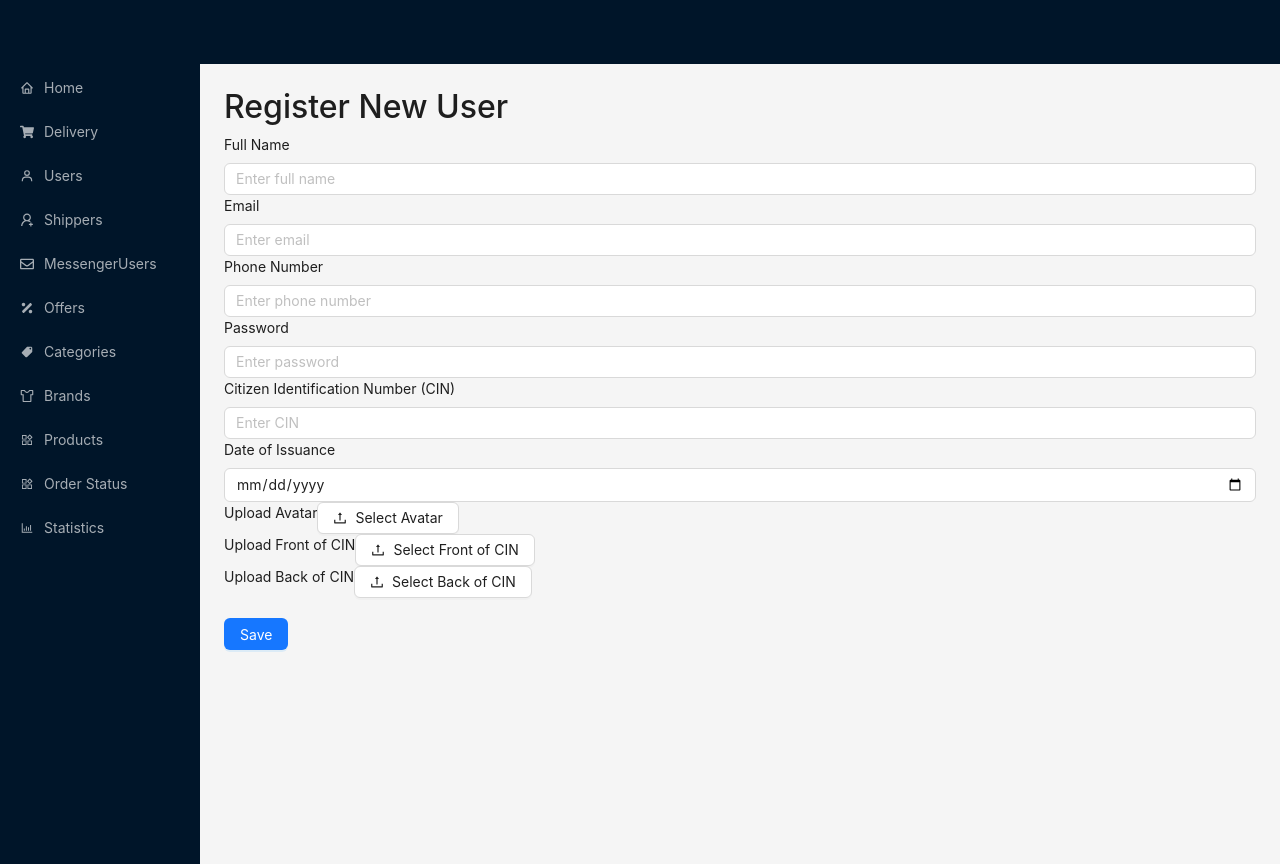
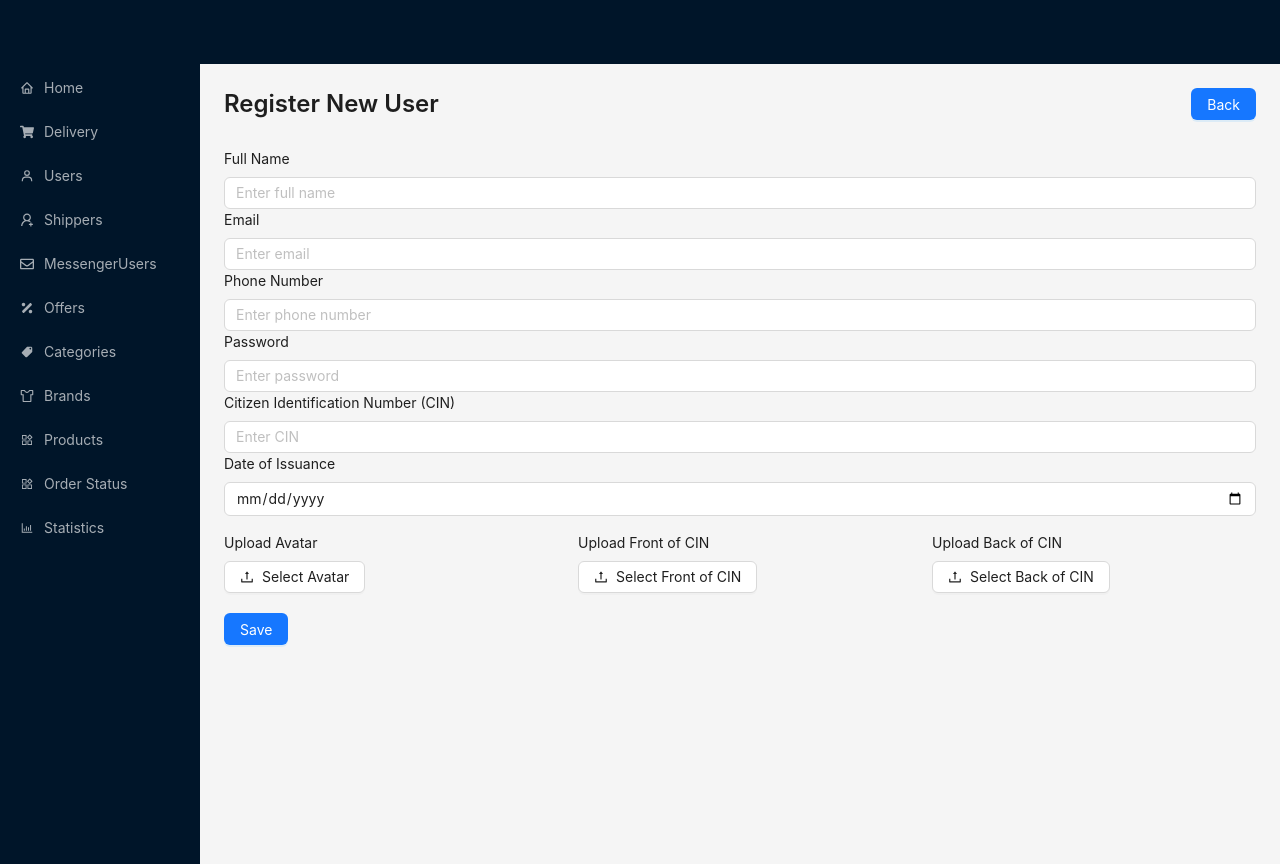
Before and after one commit to NguyenQuocTien15/admin, a Next.js app: page /shippers/add-shipper in a window 1280 px wide. Built offline with nearby package versions, Linux system fonts and the light colour scheme.

Commit message:
Display image after choose

```diff
--- a/src/pages/shippers/add-shipper.tsx
+++ b/src/pages/shippers/add-shipper.tsx
@@ -8,7 +8,6 @@ import { ref, uploadBytes, getDownloadURL } from "firebase/storage";
 import { auth, fs, storage } from "@/firebase/firabaseConfig";
 import { UploadOutlined } from "@ant-design/icons";
 
-
 const AddShippers = () => {
   const router = useRouter();
   const [isLoading, setIsLoading] = useState(false);
@@ -18,9 +17,32 @@ const AddShippers = () => {
   const [password, setPassword] = useState("");
   const [CIN, setCIN] = useState("");
   const [dateOfIssuance, setDateOfIssuance] = useState("");
-  const [filesAvatar, setFilesAvatar] = useState<File[]>([]);
-  const [filesFront, setFilesFront] = useState<File[]>([]);
-  const [filesBack, setFilesBack] = useState<File[]>([]);
+  const[filesAvatar, setFilesAvatar] = useState([]);
+  const [previewUrlAvatar, setPreviewUrlAvatar] = useState(null);
+
+  const [filesFront, setFilesFront] = useState([]);
+  const [previewUrlFront, setPreviewUrlFront] = useState(null);
+
+  const [filesBack, setFilesBack] = useState([]);
+  const [previewUrlBack, setPreviewUrlBack] = useState(null);
+
+  const handleBeforeUploadAvatar = (file: Blob | MediaSource) => {
+    setFilesAvatar([file]);
+    setPreviewUrlAvatar(URL.createObjectURL(file));
+    return false;
+  };
+
+  const handleBeforeUploadFront = (file: Blob | MediaSource) => {
+    setFilesFront([file]);
+    setPreviewUrlFront(URL.createObjectURL(file));
+    return false;
+  };
+
+  const handleBeforeUploadBack = (file: Blob | MediaSource) => {
+    setFilesBack([file]);
+    setPreviewUrlBack(URL.createObjectURL(file));
+    return false;
+  };
   const handleSaveShipper = async () => {
     setIsLoading(true);
     try {
@@ -43,17 +65,32 @@ const AddShippers = () => {
       const backRef = ref(storage, `cccd/back/${shipper.uid}`);
       await uploadBytes(backRef, filesBack[0]);
       const backUrl = await getDownloadURL(backRef); // Fixed
-
+      if (CIN.length !== 12) {
+        alert("Vui lòng nhập đủ 12 số căn cước công dân");
+        return;
+      }
+      if (phoneNumber.length !== 10) {
+        alert("Vui lòng nhập đủ 12 số căn cước công dân");
+        return;
+      }
+      if (!avatarUrl || !frontUrl || !backUrl) {
+        alert(
+          "Please select all required images (Avatar, CCCD Card Front, CCCD Card Back)."
+        );
+        return; // Stop execution if any image is missing
+      }
       // Lưu thông tin người dùng vào Firestore
       await setDoc(doc(fs, "shippers", shipper.uid), {
+        shipperId: shipper.uid,
         fullName,
         email,
         phoneNumber,
         CIN,
-        DateOfIssuance: new Date(dateOfIssuance),
+        dateOfIssuance,
         avatar: avatarUrl,
         image_CCCD_card_front: frontUrl,
         image_CCCD_card_back: backUrl,
+        filesAvatar: filesFront.map((file) => file.name),
         files_card_front: filesFront.map((file) => file.name),
         files_card_back: filesBack.map((file) => file.name),
       });
@@ -69,9 +106,15 @@ const AddShippers = () => {
   };
   return (
     <div className="form-fluid">
-      <h2>Register New User</h2>
-
-      {/* Full name input */}
+      <HeadComponent
+        title="Shipper"
+        pageTitle="Register New User"
+        extra={
+          <Button type="primary" onClick={() => router.back()}>
+            Back
+          </Button>
+        }
+      />
       <div className="input-group">
         <label>Full Name</label>
         <Input
@@ -80,7 +123,6 @@ const AddShippers = () => {
           onChange={(e) => setFullName(e.target.value)}
         />
       </div>
-
       {/* Email input */}
       <div className="input-group">
         <label>Email</label>
@@ -91,17 +133,16 @@ const AddShippers = () => {
           onChange={(e) => setEmail(e.target.value)}
         />
       </div>
-
       {/* Phone number input */}
       <div className="input-group">
         <label>Phone Number</label>
         <Input
+          maxLength={10}
           placeholder="Enter phone number"
           value={phoneNumber}
           onChange={(e) => setPhoneNumber(e.target.value)}
         />
       </div>
-
       {/* Password input */}
       <div className="input-group">
         <label>Password</label>
@@ -112,19 +153,18 @@ const AddShippers = () => {
           onChange={(e) => setPassword(e.target.value)}
         />
       </div>
-
       {/* CIN input */}
       <div className="input-group">
         <label>Citizen Identification Number (CIN)</label>
         <Input
           placeholder="Enter CIN"
+          maxLength={12}
           value={CIN}
           onChange={(e) => setCIN(e.target.value)}
         />
       </div>
-
       {/* Date of Issuance input */}
-      <div className="input-group">
+      <div className="input-group mb-3">
         <label>Date of Issuance</label>
         <Input
           type="date"
@@ -133,49 +173,80 @@ const AddShippers = () => {
           onChange={(e) => setDateOfIssuance(e.target.value)}
         />
       </div>
+      <div className="row">
+        {/* Avatar Upload */}
 
-      {/* Upload Avatar */}
+        <div className="col-4">
+          <label>Upload Avatar</label>
+
           <div className="input-group">
-        <label>Upload Avatar</label>
-        <Upload
-          beforeUpload={(file) => {
-            setFilesAvatar([file]);
-            return false; // Prevent automatic upload
-          }}
-        >
+            <Upload beforeUpload={handleBeforeUploadAvatar}>
               <Button icon={<UploadOutlined />}>Select Avatar</Button>
             </Upload>
             {filesAvatar.length > 0 && (
-          <p>Selected Avatar: {filesAvatar[0].name}</p>
+              <>
+                {/* <p>Selected File: {filesAvatar[0].name}</p> */}
+                {previewUrlAvatar && (
+                  <img
+                    src={previewUrlAvatar}
+                    alt="Avatar Preview"
+                    style={{ width: "100px", marginTop: "10px" }}
+                  />
+                )}
+              </>
             )}
           </div>
+        </div>
 
-      {/* Upload Front of CIN */}
+        {/* Front of CIN Upload */}
+        <div className="col-4">
+          <label>Upload Front of CIN</label>
           <div className="input-group">
-        <label>Upload Front of CIN</label>
-        <Upload
-          beforeUpload={(file) => {
-            setFilesFront([file]);
-            return false;
-          }}
-        >
+            <Upload beforeUpload={handleBeforeUploadFront}>
               <Button icon={<UploadOutlined />}>Select Front of CIN</Button>
             </Upload>
-        {filesFront.length > 0 && <p>Selected File: {filesFront[0].name}</p>}
+            {filesFront.length > 0 && (
+              <>
+                {/* <p>Selected File: {filesFront[0].name}</p> */}
+
+                {previewUrlFront && (
+                  <>
+                    <br />
+                    <img
+                      src={previewUrlFront}
+                      alt="Front of CIN Preview"
+                      style={{ width: "100px", marginTop: "10px" }}
+                    />
+                  </>
+                )}
+              </>
+            )}
+          </div>
         </div>
 
-      {/* Upload Back of CIN */}
+        {/* Back of CIN Upload */}
+        <div className="col-4">
+          <label>Upload Back of CIN</label>
           <div className="input-group">
-        <label>Upload Back of CIN</label>
-        <Upload
-          beforeUpload={(file) => {
-            setFilesBack([file]);
-            return false;
-          }}
-        >
+            <div>
+              <Upload beforeUpload={handleBeforeUploadBack}>
                 <Button icon={<UploadOutlined />}>Select Back of CIN</Button>
               </Upload>
-        {filesBack.length > 0 && <p>Selected File: {filesBack[0].name}</p>}
+            </div>
+            {filesBack.length > 0 && (
+              <>
+                {/* <p>Selected File: {filesBack[0].name}</p> */}
+                {previewUrlBack && (
+                  <img
+                    src={previewUrlBack}
+                    alt="Back of CIN Preview"
+                    style={{ width: "100px", marginTop: "10px" }}
+                  />
+                )}
+              </>
+            )}
+          </div>
+        </div>
       </div>
 
       {/* Submit Button */}
@@ -191,5 +262,4 @@ const AddShippers = () => {
   );
 };
 
-
 export default AddShippers;
```
Lines whose indentation alone changed are shown as unchanged.
